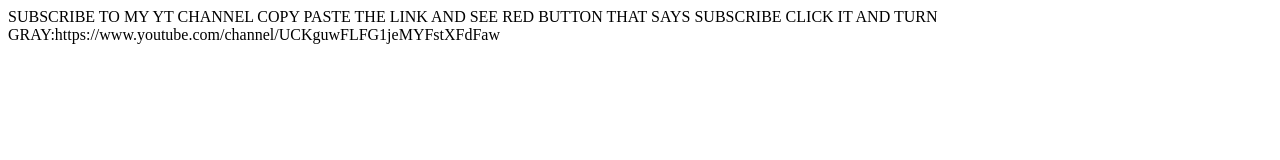
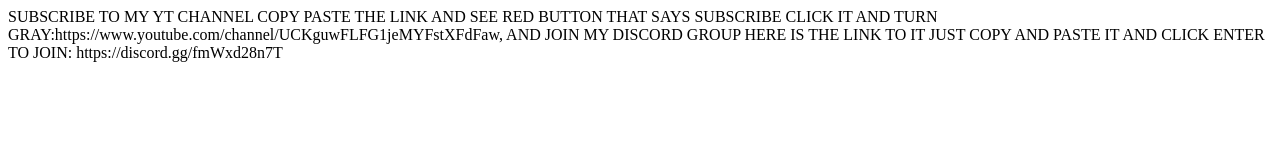
Before and after one commit to NightTimeOnNime/FNFMODSYAMATO.com, a plain HTML site: page index.html in a window 1280 px wide. Drawn offline with Linux system fonts and the light colour scheme.

Commit message:
Update index.html

```diff
--- a/index.html
+++ b/index.html
@@ -1,5 +1,5 @@
 <html>
 <body>
-SUBSCRIBE TO MY YT CHANNEL COPY PASTE THE LINK AND SEE RED BUTTON THAT SAYS SUBSCRIBE CLICK IT AND TURN GRAY:https://www.youtube.com/channel/UCKguwFLFG1jeMYFstXFdFaw
+SUBSCRIBE TO MY YT CHANNEL COPY PASTE THE LINK AND SEE RED BUTTON THAT SAYS SUBSCRIBE CLICK IT AND TURN GRAY:https://www.youtube.com/channel/UCKguwFLFG1jeMYFstXFdFaw, AND JOIN MY DISCORD GROUP HERE IS THE LINK TO IT JUST COPY AND PASTE IT AND CLICK ENTER TO JOIN: https://discord.gg/fmWxd28n7T
 <html>
 <body>
```
